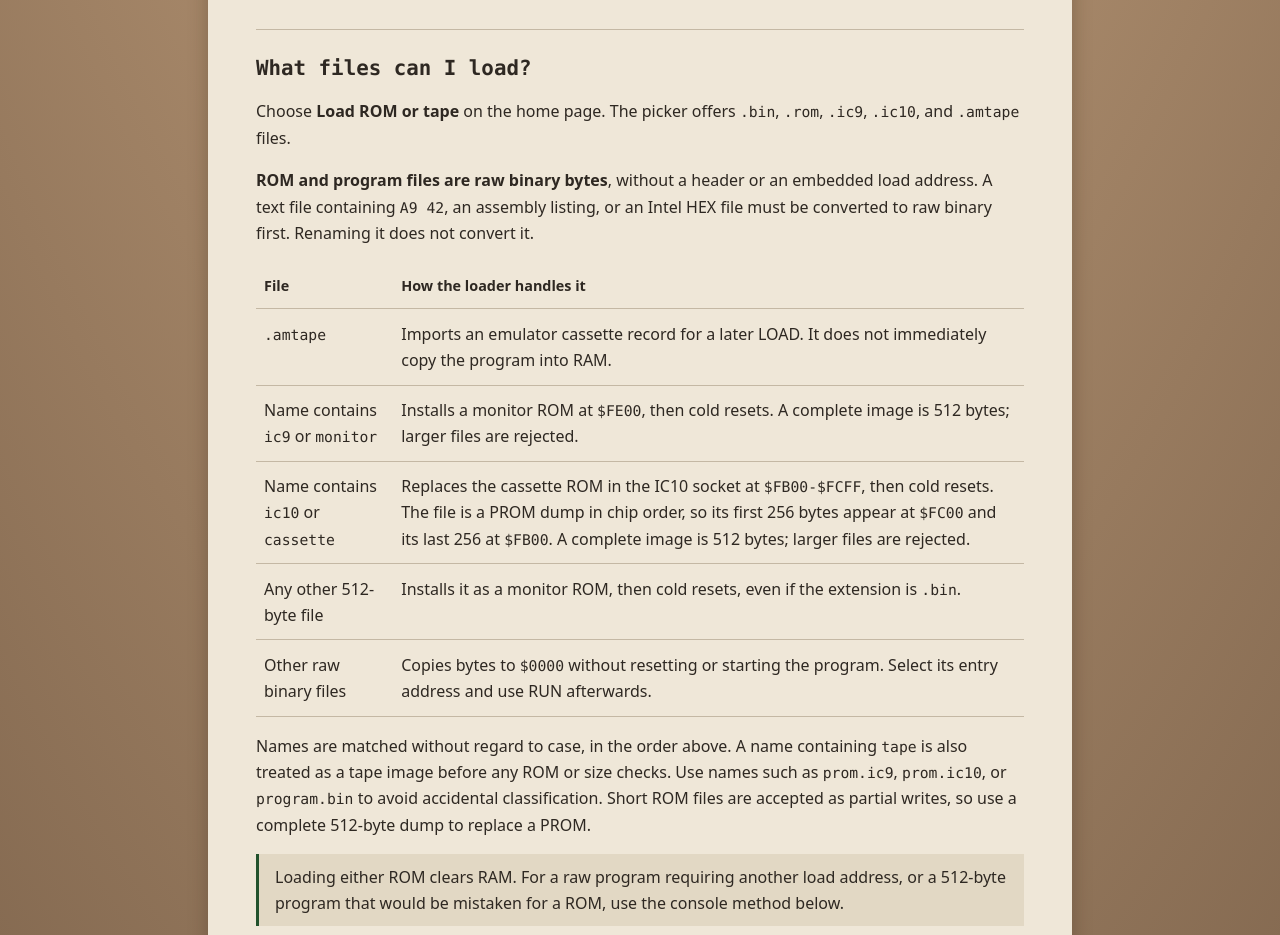
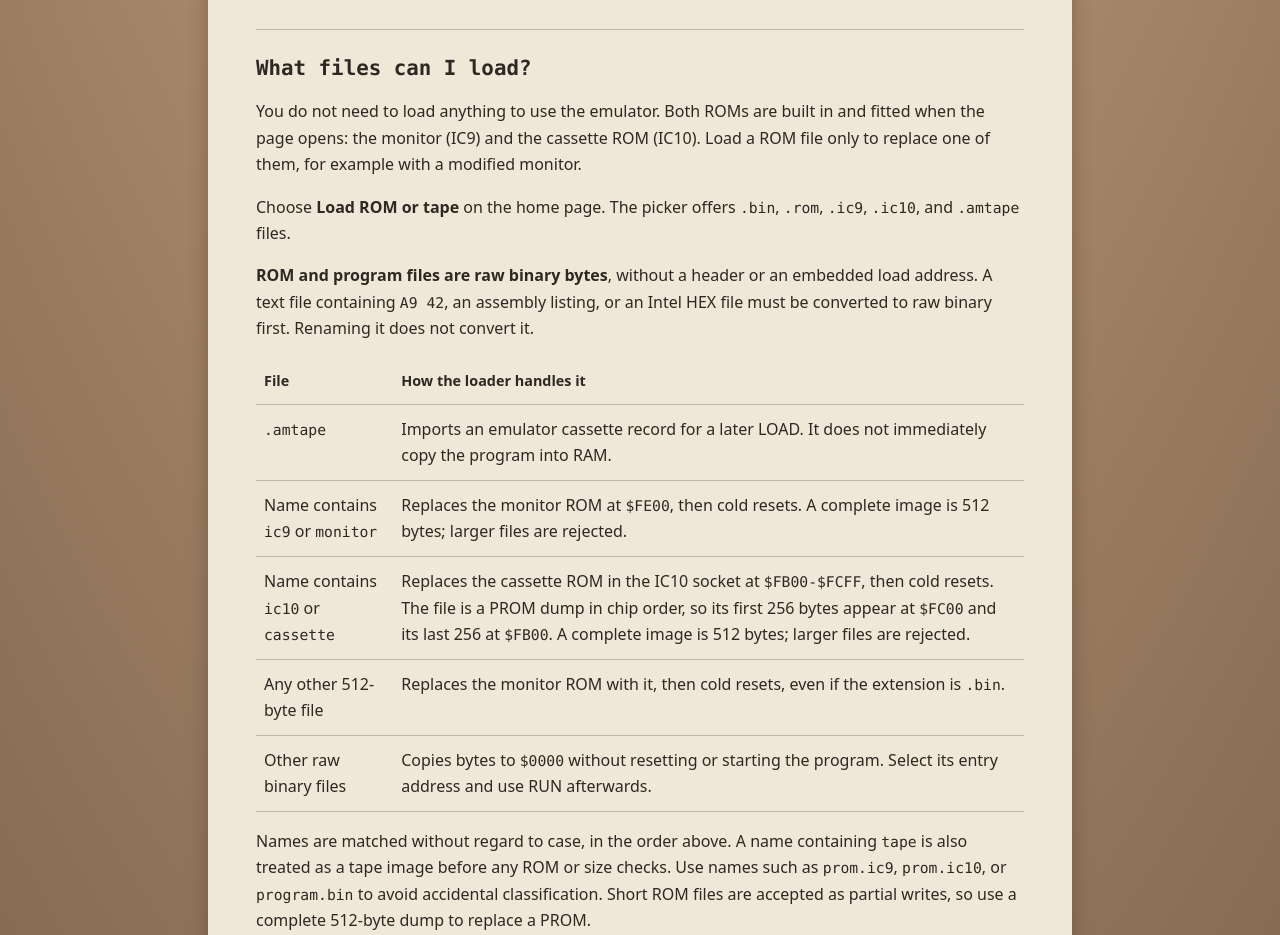
Before and after one commit to ascasso/amico2000, a plain HTML site: page guide.html in a window 1280 px wide. Shown: the part 2142-3077 px from the top of the page. Drawn offline with Linux system fonts and the light colour scheme.

Commit message:
docs: say that nothing needs loading, and ROM files only replace
Reading the guide, the owner was left unsure whether the monitor is
loaded automatically. It is, and since the previous commit so is the
cassette PROM. The guide's Getting started said so, but the home page's
File formats link jumps past it to "What files can I load?", which
never said the ROMs are built in and whose table led with "Installs a
monitor ROM". The README listed prom.ic9 first, and AGENTS.md called it
required, which is true of a real board's socket, not the emulator.

The guide's file section and the README's loading section now open by
saying that both ROMs are built in and fitted when the page opens, and
that a ROM file only replaces one. AGENTS.md says why a monitor is
always fitted.

Co-Authored-By: Claude Opus 5.5 <noreply@anthropic.com>
Claude-Session: https://claude.ai/code/session_01NpoXSZeAPNvwW5XddotmSW

```diff
--- a/guide.html
+++ b/guide.html
@@ -130,6 +130,10 @@
 
     <section id="file-formats">
         <h2>What files can I load?</h2>
+        <p>You do not need to load anything to use the emulator. Both ROMs are
+            built in and fitted when the page opens: the monitor (IC9) and the
+            cassette ROM (IC10). Load a ROM file only to replace one of them,
+            for example with a modified monitor.</p>
         <p>Choose <strong>Load ROM or tape</strong> on the home page. The picker
             offers <code>.bin</code>, <code>.rom</code>, <code>.ic9</code>,
             <code>.ic10</code>, and <code>.amtape</code> files.</p>
@@ -143,7 +147,7 @@
                 <tr><td><code>.amtape</code></td><td>Imports an emulator cassette record
                     for a later LOAD. It does not immediately copy the program into RAM.</td></tr>
                 <tr><td>Name contains <code>ic9</code> or <code>monitor</code></td>
-                    <td>Installs a monitor ROM at <code>$FE00</code>, then cold resets.
+                    <td>Replaces the monitor ROM at <code>$FE00</code>, then cold resets.
                         A complete image is 512 bytes; larger files are rejected.</td></tr>
                 <tr><td>Name contains <code>ic10</code> or <code>cassette</code></td>
                     <td>Replaces the cassette ROM in the IC10 socket at
@@ -151,7 +155,7 @@
                         first 256 bytes appear at <code>$FC00</code> and its last 256 at
                         <code>$FB00</code>. A complete image is 512 bytes; larger files
                         are rejected.</td></tr>
-                <tr><td>Any other 512-byte file</td><td>Installs it as a monitor ROM,
+                <tr><td>Any other 512-byte file</td><td>Replaces the monitor ROM with it,
                     then cold resets, even if the extension is <code>.bin</code>.</td></tr>
                 <tr><td>Other raw binary files</td><td>Copies bytes to <code>$0000</code>
                     without resetting or starting the program. Select its entry address
```
Also changed, not shown: 4 other files.
